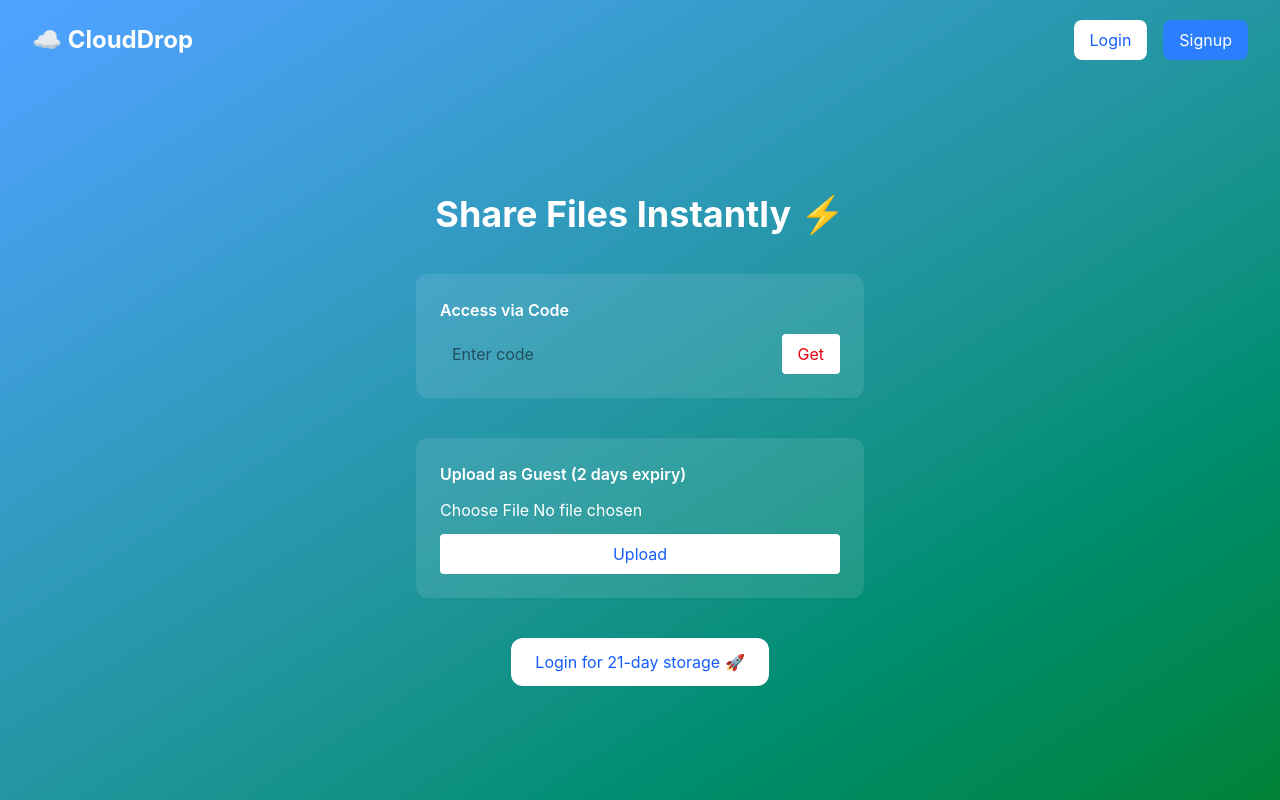
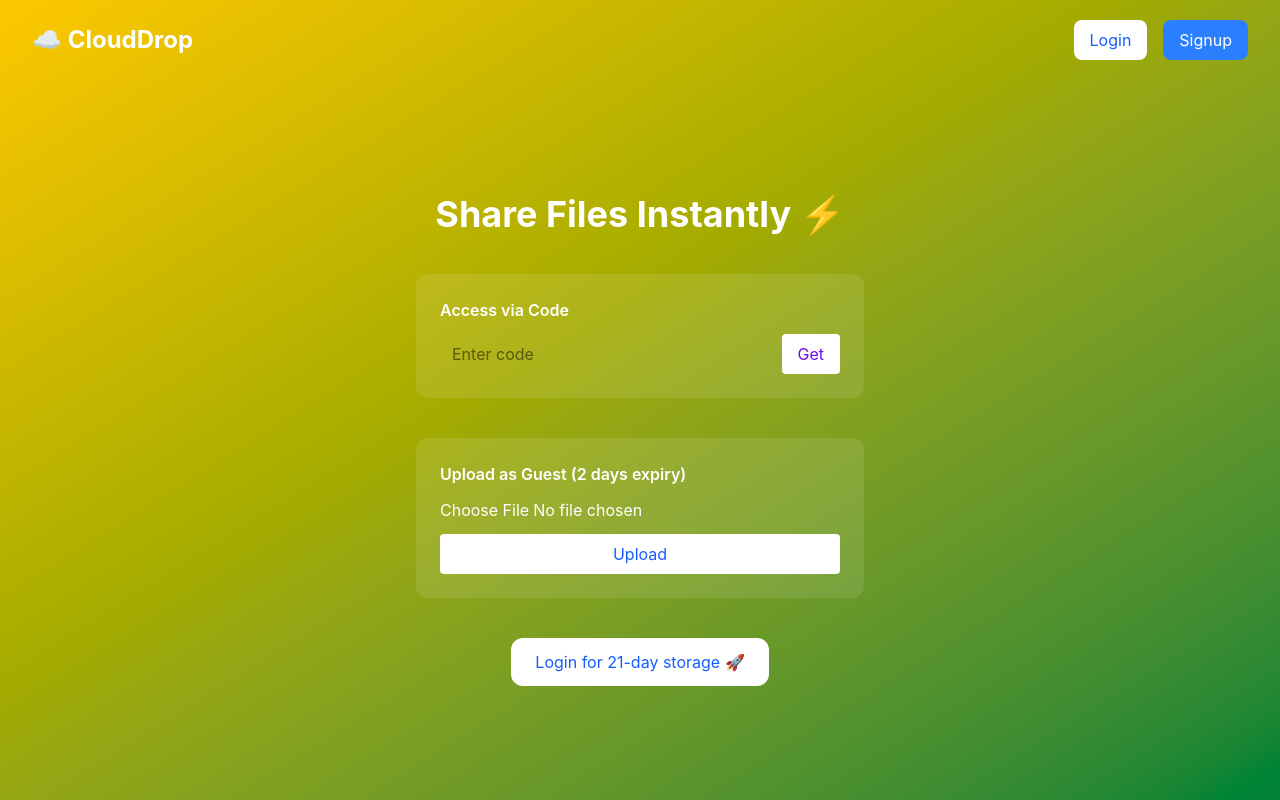
Before and after one commit to balupatil9720/CloudDrop, a React app in the folder frontend/: page / in a window 1280 px wide. Built offline with nearby package versions, Linux system fonts and the light colour scheme; no server answers; the HTML template or start-up script is replaced by a standard one.

Commit message:
update UI

```diff
--- a/frontend/src/pages/Landing.jsx
+++ b/frontend/src/pages/Landing.jsx
@@ -55,7 +55,7 @@ const Landing = () => {
   };
 
   return (
-    <div className="min-h-screen bg-gradient-to-br from-blue-400 to-green-700 text-white flex flex-col">
+    <div className="min-h-screen bg-gradient-to-br from-yellow-400 to-green-700 text-white flex flex-col">
 
       {/* Navbar */}
       <div className="flex justify-between items-center px-8 py-5">
@@ -95,7 +95,7 @@ const Landing = () => {
 
             <button
               onClick={handleDownload}
-              className="bg-white text-red-600 px-4 py-2 rounded"
+              className="bg-white text-violet-700 px-4 py-2 rounded"
             >
               Get
             </button>
```
